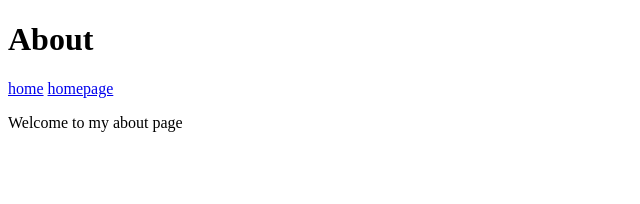
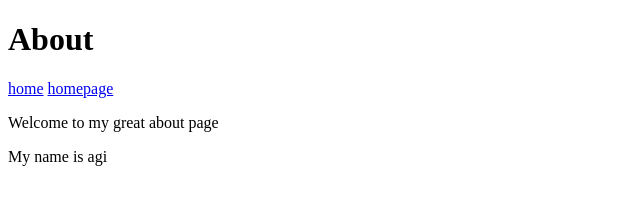
Before and after one commit to agyk/agyk.github.io, a plain HTML site: page about.html in a window 1280 px wide. Shown: the whole page, without its empty margins (0-640 px from the left). Drawn offline with Linux system fonts and the light colour scheme.

Commit message:
Improved the about page

```diff
--- a/about.html
+++ b/about.html
@@ -10,6 +10,8 @@
     <h1>About</h1>
     <a href="index.html">home</a>
     <a href="/">homepage</a>
-    <p>Welcome to my about page</p>
+    <p>Welcome to my great about page</p>
+    <p>My name is agi</p>
+
 </body>
 </html>
```
